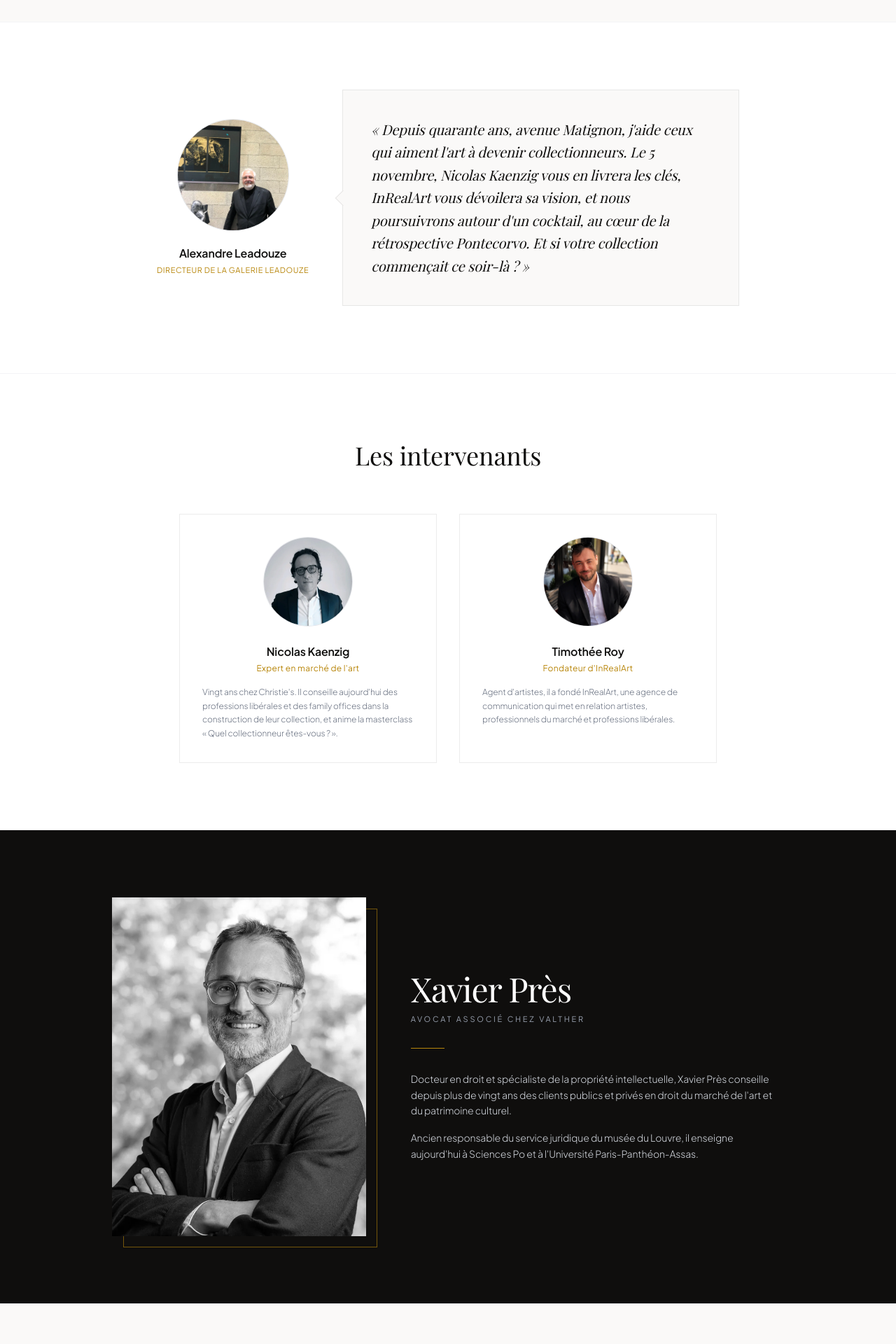
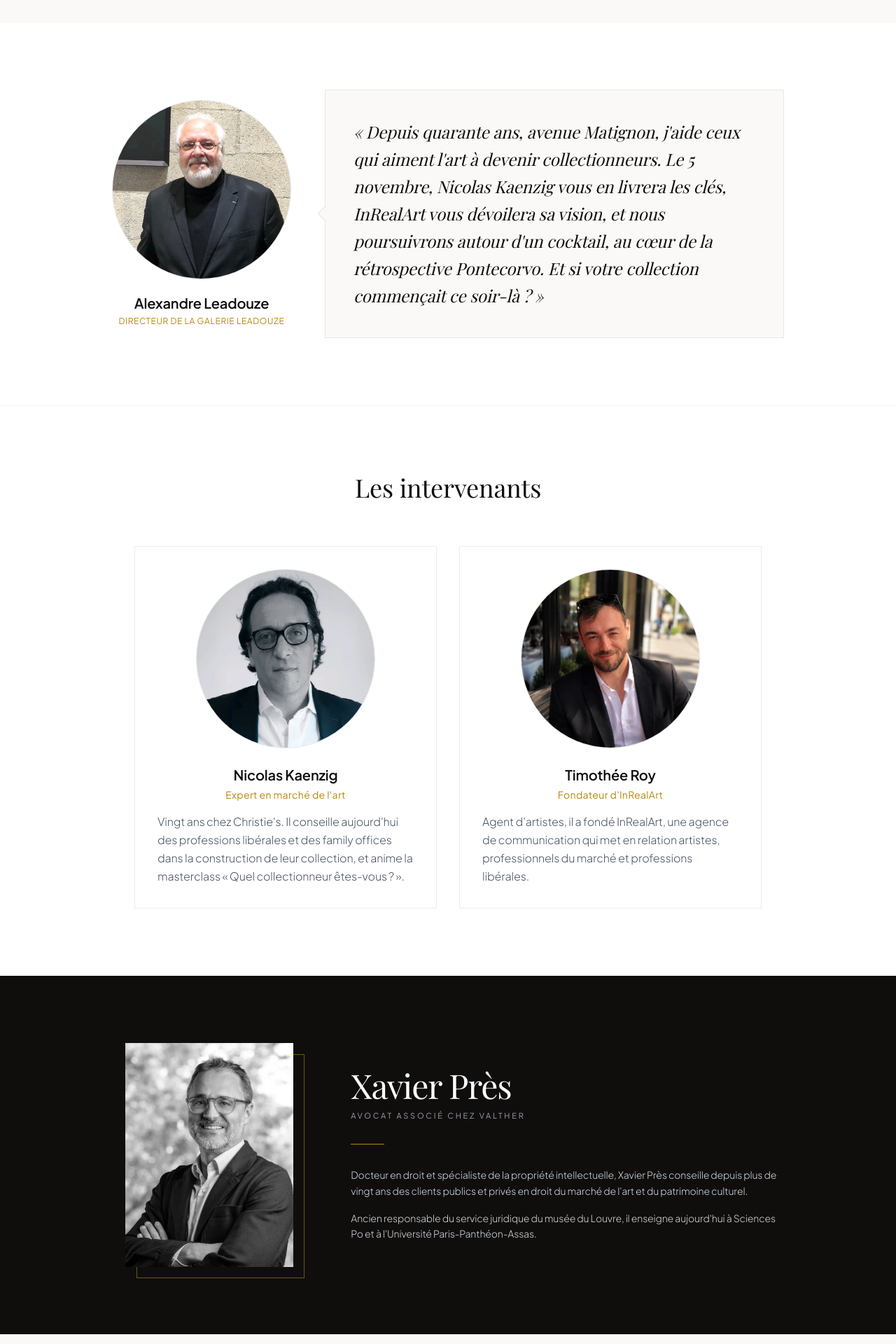
Before and after one commit to InRealArt/gallery-leadouze-events, a Next.js app: page / in a window 1280 px wide. Shown: the part 2340-4260 px from the top of the page at 70% size. Built offline with nearby package versions, Linux system fonts and the light colour scheme; no server answers.

Commit message:
increase text size and photos

```diff
--- a/src/components/sections/GalleristQuoteSection.tsx
+++ b/src/components/sections/GalleristQuoteSection.tsx
@@ -4,21 +4,21 @@ import { galleristQuote } from "@/data/event"
 export function GalleristQuoteSection() {
   return (
     <section id="mot-du-galeriste" className="py-24 border-t border-gray-100 bg-white">
-      <div className="max-w-4xl mx-auto px-8">
+      <div className="max-w-5xl mx-auto px-8">
         <figure className="flex flex-col md:flex-row items-center gap-10 md:gap-12">
           <div className="shrink-0 text-center">
-            <div className="relative w-40 h-40 mx-auto rounded-full overflow-hidden bg-gallery-50 border border-gray-200">
+            <div className="relative w-56 h-56 md:w-64 md:h-64 mx-auto rounded-full overflow-hidden bg-gallery-50 border border-gray-200">
               <Image
                 src={galleristQuote.photo}
                 alt={galleristQuote.name}
                 fill
-                sizes="160px"
-                className="object-cover"
+                sizes="(min-width: 768px) 256px, 224px"
+                className="object-cover object-[50%_30%]"
               />
             </div>
             <figcaption className="mt-5">
-              <span className="block text-base font-semibold text-gallery-900">{galleristQuote.name}</span>
-              <span className="block text-[11px] text-accent-gold uppercase tracking-wider mt-1">
+              <span className="block text-xl font-semibold text-gallery-900">{galleristQuote.name}</span>
+              <span className="block text-xs text-accent-gold uppercase tracking-wider mt-1">
                 {galleristQuote.role}
               </span>
             </figcaption>
@@ -29,7 +29,7 @@ export function GalleristQuoteSection() {
               aria-hidden="true"
               className="absolute w-4 h-4 bg-gallery-50 rotate-45 left-1/2 -top-2 -translate-x-1/2 border-l border-t border-[rgba(15,14,13,0.08)] md:left-0 md:top-1/2 md:-translate-y-1/2 md:border-t-0 md:border-b"
             />
-            <blockquote className="font-serif-title italic text-lg md:text-xl text-gallery-900 leading-relaxed">
+            <blockquote className="font-serif-title italic text-xl md:text-2xl text-gallery-900 leading-relaxed">
               «&nbsp;{galleristQuote.quote}&nbsp;»
             </blockquote>
           </div>
--- a/src/components/sections/IntervenantsSection.tsx
+++ b/src/components/sections/IntervenantsSection.tsx
@@ -8,22 +8,22 @@ export function IntervenantsSection() {
       <div className="max-w-6xl mx-auto px-8">
         <SectionHeading title="Les intervenants" />
 
-        <div className="grid grid-cols-1 md:grid-cols-2 gap-8 max-w-3xl mx-auto">
+        <div className="grid grid-cols-1 md:grid-cols-2 gap-8 max-w-4xl mx-auto">
           {speakers.map((speaker) => (
             <div key={speaker.name} className="luxury-card p-8 text-center flex flex-col justify-between">
               <div>
-                <div className="relative w-32 h-32 mx-auto mb-6 rounded-full overflow-hidden bg-gallery-50 border border-gray-200">
+                <div className="relative w-56 h-56 md:w-64 md:h-64 mx-auto mb-6 rounded-full overflow-hidden bg-gallery-50 border border-gray-200">
                   <Image
                     src={speaker.photo}
                     alt={speaker.name}
                     fill
-                    sizes="128px"
-                    className="object-cover"
+                    sizes="(min-width: 768px) 256px, 224px"
+                    className={`object-cover ${speaker.photoClassName ?? ""}`}
                   />
                 </div>
-                <h3 className="text-base font-semibold text-gallery-900 mb-1">{speaker.name}</h3>
-                <p className="text-xs text-accent-gold tracking-wide mb-4">{speaker.role}</p>
-                <p className="text-xs text-gray-500 font-light leading-relaxed text-left">{speaker.bio}</p>
+                <h3 className="text-xl font-semibold text-gallery-900 mb-1">{speaker.name}</h3>
+                <p className="text-sm text-accent-gold tracking-wide mb-4">{speaker.role}</p>
+                <p className="text-base text-gray-600 font-light leading-relaxed text-left">{speaker.bio}</p>
               </div>
             </div>
           ))}
--- a/src/components/sections/InviteHonneurSection.tsx
+++ b/src/components/sections/InviteHonneurSection.tsx
@@ -6,8 +6,8 @@ export function InviteHonneurSection() {
     <section id="invite-honneur" className="py-24 bg-gallery-900 text-white">
       <div className="max-w-5xl mx-auto px-8">
         <div className="grid grid-cols-1 md:grid-cols-12 gap-12 md:gap-16 items-center">
-          <div className="md:col-span-5">
-            <div className="relative max-w-xs mx-auto md:max-w-none">
+          <div className="md:col-span-4">
+            <div className="relative max-w-[13rem] mx-auto md:max-w-[15rem]">
               <div
                 aria-hidden="true"
                 className="absolute inset-0 translate-x-4 translate-y-4 border border-accent-gold/60"
@@ -17,14 +17,14 @@ export function InviteHonneurSection() {
                   src={guestOfHonour.photo}
                   alt={guestOfHonour.name}
                   fill
-                  sizes="(min-width: 768px) 360px, 320px"
+                  sizes="(min-width: 768px) 240px, 208px"
                   className="object-cover grayscale"
                 />
               </div>
             </div>
           </div>
 
-          <div className="md:col-span-7 text-center md:text-left">
+          <div className="md:col-span-8 text-center md:text-left">
             <h2 className="text-4xl md:text-5xl font-serif-title font-normal tracking-tight mb-3">
               {guestOfHonour.name}
             </h2>
--- a/src/data/event.ts
+++ b/src/data/event.ts
@@ -16,6 +16,7 @@ export interface Speaker {
   role: string
   bio: string
   photo: string
+  photoClassName?: string
 }
 
 export const speakers: Speaker[] = [
@@ -24,12 +25,14 @@ export const speakers: Speaker[] = [
     role: "Expert en marché de l'art",
     bio: "Vingt ans chez Christie's. Il conseille aujourd'hui des professions libérales et des family offices dans la construction de leur collection, et anime la masterclass « Quel collectionneur êtes-vous\u00a0? ».",
     photo: "/images/intervenants/Nicolas.webp",
+    photoClassName: "scale-[1.35] origin-[50%_35%]",
   },
   {
     name: "Timothée Roy",
     role: "Fondateur d'InRealArt",
     bio: "Agent d'artistes, il a fondé InRealArt, une agence de communication qui met en relation artistes, professionnels du marché et professions libérales.",
     photo: "/images/intervenants/Timothee.webp",
+    photoClassName: "object-[50%_25%]",
   },
 ]
 
```
Also changed, not shown: public/images/intervenants/Alexandre.webp.
